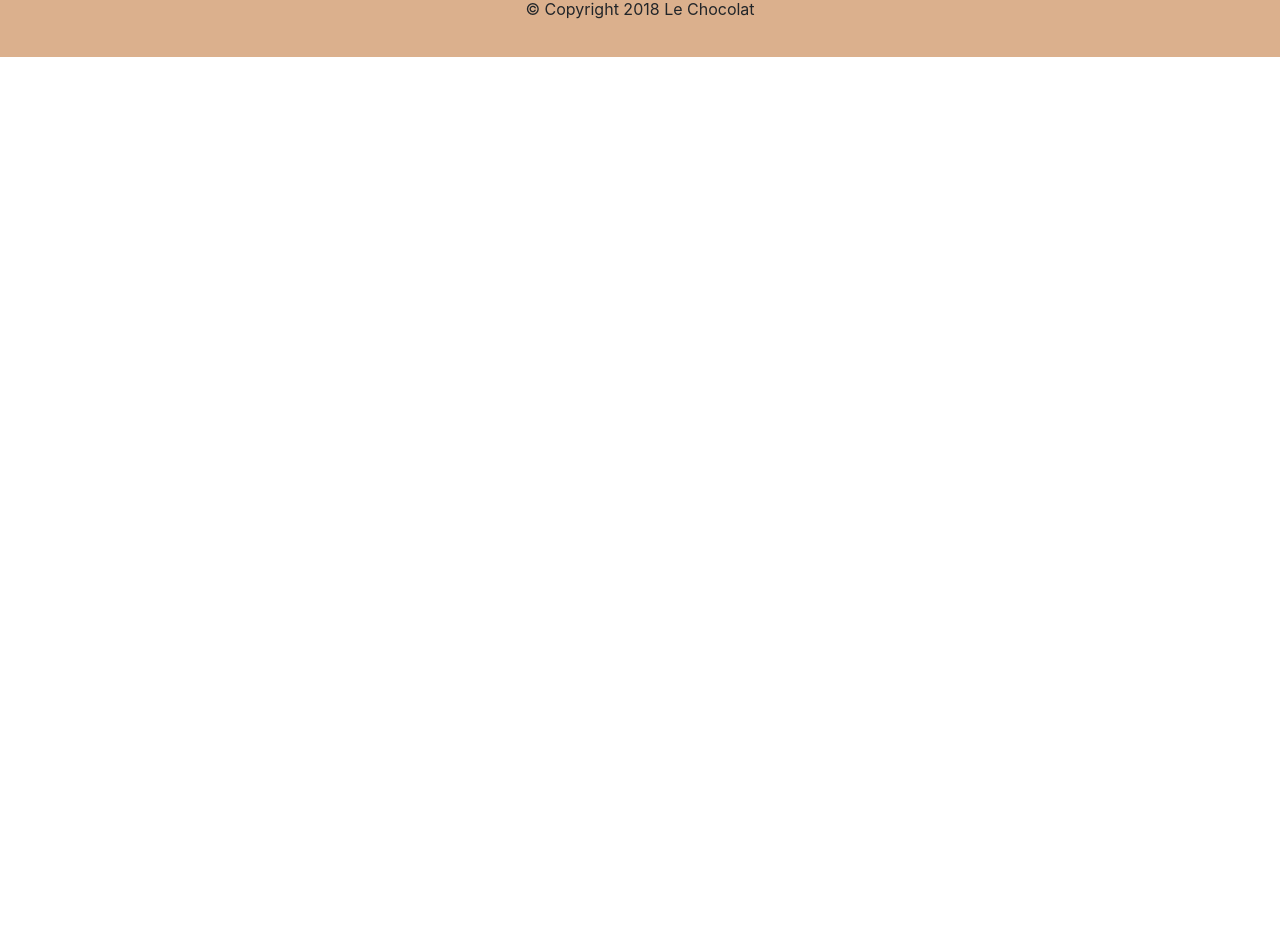
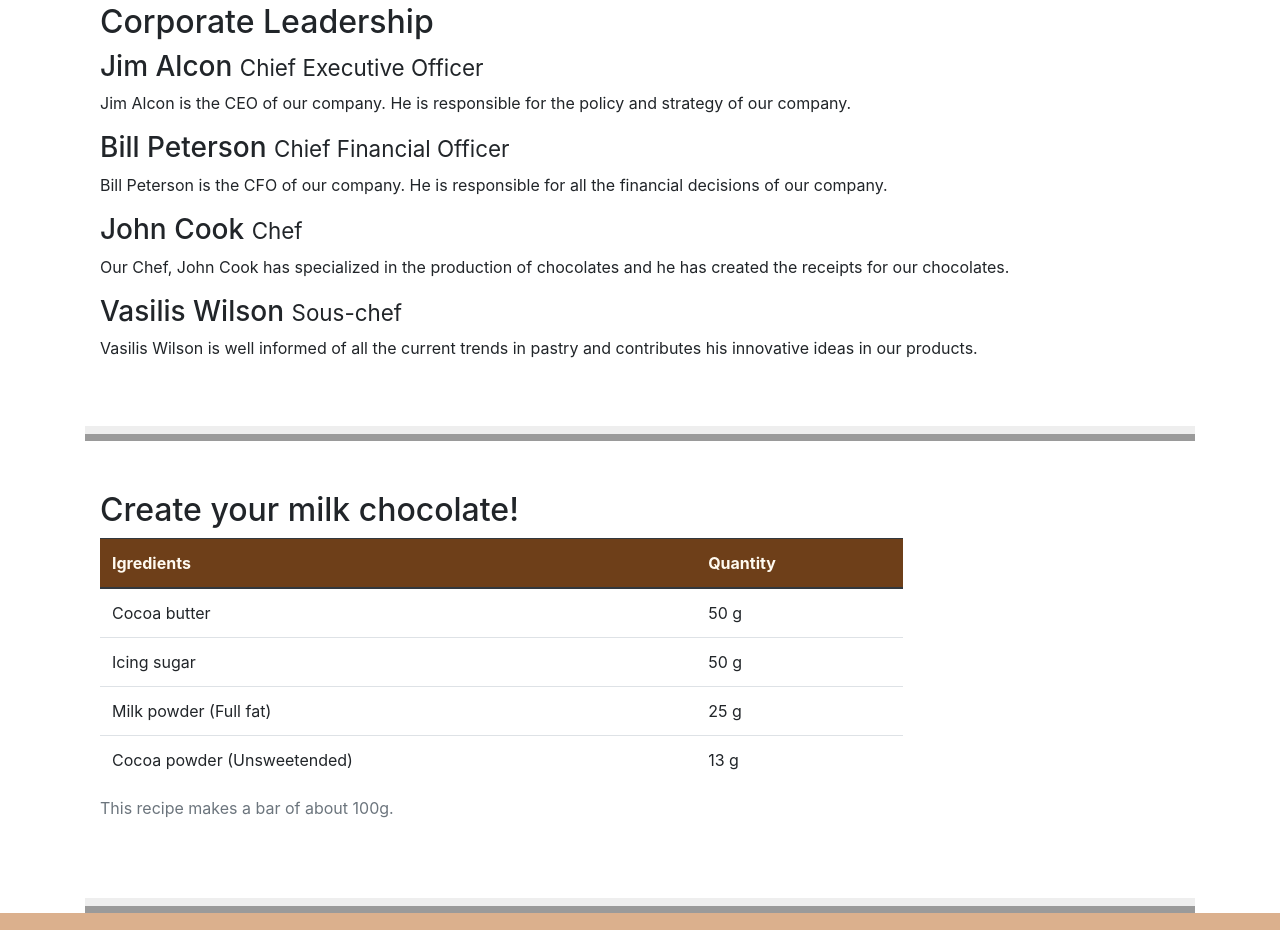
Before and after one commit to dukaani/leChocolat, a website: page aboutus.html in a window 1280 px wide. Shown: the part 1230-2160 px from the top of the page. Before the commit the page ends 1287 px from the top, so only its background shows below. Drawn offline with nearby package versions, Linux system fonts and the light colour scheme.

Commit message:
Tables and Cards

```diff
--- a/aboutus.html
+++ b/aboutus.html
@@ -24,10 +24,14 @@
 
             <div class="collapse navbar-collapse" id="Navbar">
                 <ul class="navbar-nav">
-                    <li class="nav-item"><a class="nav-link" href="./index.html"><span class="fa fa-home fa-lg"></span> Home</a></li>
-                    <li class="nav-item active"><a class="nav-link" href="#"><span class="fa fa-info fa-lg"></span> About</a></li>
-                    <li class="nav-item"><a class="nav-link" href="#"><span class="fa fa-list fa-lg"></span> Menu</a></li>
-                    <li class="nav-item"><a class="nav-link" href="#"><span class="fa fa-address-card fa-lg"></span> Contact</a></li>
+                    <li class="nav-item"><a class="nav-link" href="./index.html"><span class="fa fa-home fa-lg"></span>
+                            Home</a></li>
+                    <li class="nav-item active"><a class="nav-link" href="#"><span class="fa fa-info fa-lg"></span>
+                            About</a></li>
+                    <li class="nav-item"><a class="nav-link" href="#"><span class="fa fa-list fa-lg"></span> Menu</a>
+                    </li>
+                    <li class="nav-item"><a class="nav-link" href="#"><span class="fa fa-address-card fa-lg"></span>
+                            Contact</a></li>
                 </ul>
             </div>
 
@@ -55,14 +59,14 @@
     </nav>
 
     <div class="container">
-        <div class="row">
+        <div class="row row-content">
             <div class="col-12">
                 <h3>About Us</h3>
                 <hr>
             </div>
         </div>
 
-        <div class="row">
+        <div class="row row-content">
             <div class="col-12 col-sm-6">
                 <h2>Our History</h2>
                 <p>Lorem ipsum dolor sit amet, consectetur adipiscing elit. Phasellus semper nunc quis maximus pharetra.
@@ -73,11 +77,26 @@
                     euismod mi eget dignissim. Sed eget consequat urna. </p>
             </div>
             <div class="col col-sm">
+                <div class="card">
+                    <h3 class="card-header bg-secondary text-white">Facts At a Glance</h3>
+                    <div class="card-body">
+                        <dl class="row">
+                            <dt class="col-6">Started</dt>
+                            <dd class="col-6">3 Feb. 2013</dd>
+                            <dt class="col-6">Major Stake Holder</dt>
+                            <dd class="col-6">HW Fine Sweets Inc.</dd>
+                            <dt class="col-6">Last Year's Turnover</dt>
+                            <dd class="col-6">$250,000</dd>
+                            <dt class="col-6">Employees</dt>
+                            <dd class="col-6">10</dd>
+                        </dl>
+                    </div>
+                </div>
             </div>
         </div>
 
 
-        <div class="row">
+        <div class="row row-content">
             <div class="col-12">
                 <h2>Corporate Leadership</h2>
                 <h3>Jim Alcon <small>Chief Executive Officer </small></h3>
@@ -98,7 +117,42 @@
                     ideas in our products. </p>
             </div>
         </div>
-
+        <div class="row row-content">
+            <div class="col-12 col-sm-9">
+                <h2> Create your milk chocolate!</h2>
+                <div class="table-responsive">
+                    <table class="table table-hover">
+                        <caption>This recipe makes a bar of about 100g.</caption>
+                        <thead class="thead-dark">
+                            <tr>
+                                <th>Igredients</th>
+                                <th>Quantity</th>
+                            </tr>
+                        </thead>
+                        <tbody>
+                            <tr>
+                                <td>Cocoa butter</td>
+                                <td>50 g</td>
+                            </tr>
+                            <tr>
+                                <td>Icing sugar</td>
+                                <td>50 g</td>
+                            </tr>
+                            <tr>
+                                <td>Milk powder (Full fat)</td>
+                                <td>25 g</td>
+                            </tr>
+                            <tr>
+                                <td>Cocoa powder (Unsweetended)</td>
+                                <td>13 g</td>
+                            </tr>
+                        </tbody>
+                    </table>
+                </div>
+            </div>
+            <div class="col-12 col-sm-3">
+            </div>
+        </div>
     </div>
 
     <footer class="footer">
@@ -121,16 +175,22 @@
                         HAWAII<br>
                         <span class="fa fa-phone fa-lg"></span>: +987 6543 2100<br>
                         <span class="fa fa-fax fa-lg"></span>: +987 6543 2101<br>
-                        <span class="fa fa-envelope fa-lg"></span>: <a href="mailto:chocolat@nomail.net">chocolat@nomail.net</a>
+                        <span class="fa fa-envelope fa-lg"></span>: <a
+                            href="mailto:chocolat@nomail.net">chocolat@nomail.net</a>
                     </address>
                 </div>
                 <div class="col-sm align-self-center">
                     <div style="text-align:center">
-                        <a class="btn btn-social-icon btn-google-plus" href ="http://google.com/+"><span class="fa fa-google-plus"></span></a>
-                        <a class="btn btn-social-icon btn-facebook" href="http://www.facebook.com/profile.php?id="><span class="fa fa-facebook"></span></a>
-                        <a class="btn btn-social-icon btn-linkedin" href="http://www.linkedin.com/in/"><span class="fa fa-linkedin"></span></a>
-                        <a class="btn btn-social-icon btn-twitter" href="http://twitter.com/"><span class="fa fa-twitter"></span></a>
-                        <a class="btn btn-social-icon btn-youtube" href="http://youtube.com/"><span class="fa fa-youtube"></span></a>
+                        <a class="btn btn-social-icon btn-google-plus" href="http://google.com/+"><span
+                                class="fa fa-google-plus"></span></a>
+                        <a class="btn btn-social-icon btn-facebook" href="http://www.facebook.com/profile.php?id="><span
+                                class="fa fa-facebook"></span></a>
+                        <a class="btn btn-social-icon btn-linkedin" href="http://www.linkedin.com/in/"><span
+                                class="fa fa-linkedin"></span></a>
+                        <a class="btn btn-social-icon btn-twitter" href="http://twitter.com/"><span
+                                class="fa fa-twitter"></span></a>
+                        <a class="btn btn-social-icon btn-youtube" href="http://youtube.com/"><span
+                                class="fa fa-youtube"></span></a>
                         <a class="btn btn-social-icon" href="mailto:"><span class="fa fa-envelope-o"></span></a>
                     </div>
                 </div>
--- a/css/styles.css
+++ b/css/styles.css
@@ -31,3 +31,8 @@ body{
 .bg-light {
     background-color: #dbb08d !important;
 }
+.table .thead-dark th{
+    color:floralwhite;
+    background-color:#6E3F19
+}
+tr:hover {background-color:#dbb08db0!important}
```
